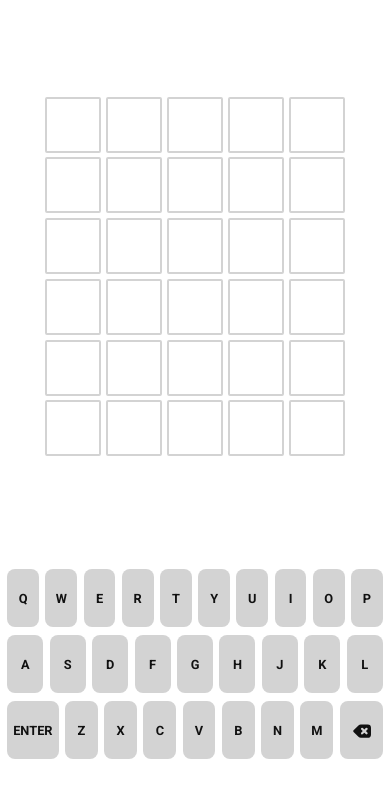
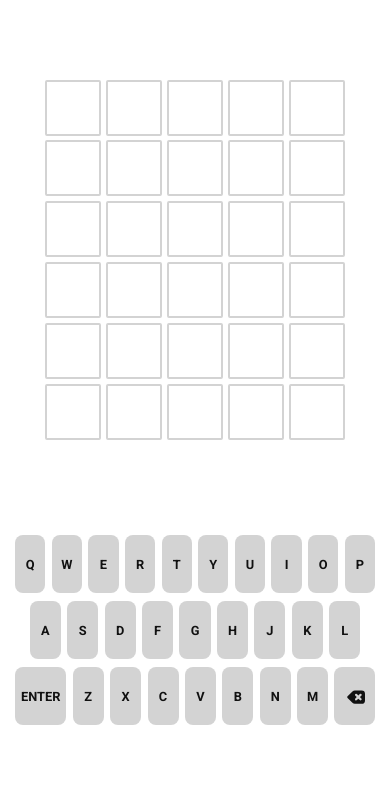
Before and after one commit to kgilla/wordle-clone, a website with bundled scripts: page index.html in a window 390 px wide. Shown: the part 59-856 px from the top of the page. Built offline with nearby package versions, Linux system fonts and the light colour scheme.

Commit message:
Another attempt at safari fix

```diff
--- a/style.css
+++ b/style.css
@@ -30,9 +30,12 @@
   --grey: #515a5a;
 }
 
-@media screen and (max-width: 600px) {
+@media screen and (max-width: 400px) {
   :root {
     --tile-size: 3.5rem;
+  }
+  body {
+    max-height: 96vh;
   }
 }
 
@@ -120,7 +123,7 @@ button {
   height: var(--keyboard-height);
   padding: 0.25rem;
   width: 500px;
-  max-width: 100vw;
+  max-width: 96vw;
   margin: 0 auto;
 }
 
@@ -130,9 +133,9 @@ button {
   margin: 0 auto 8px;
 }
 
-/* .keyboard-row:nth-child(2) {
-  width: 94%;
-} */
+.keyboard-row:nth-child(2) {
+  width: 92%;
+}
 
 .keyboard-button {
   height: 58px;
```
